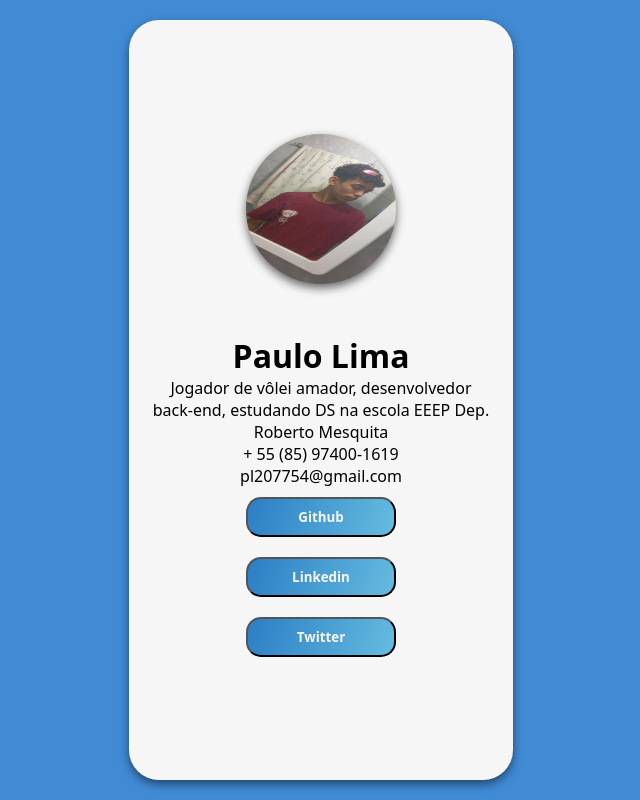
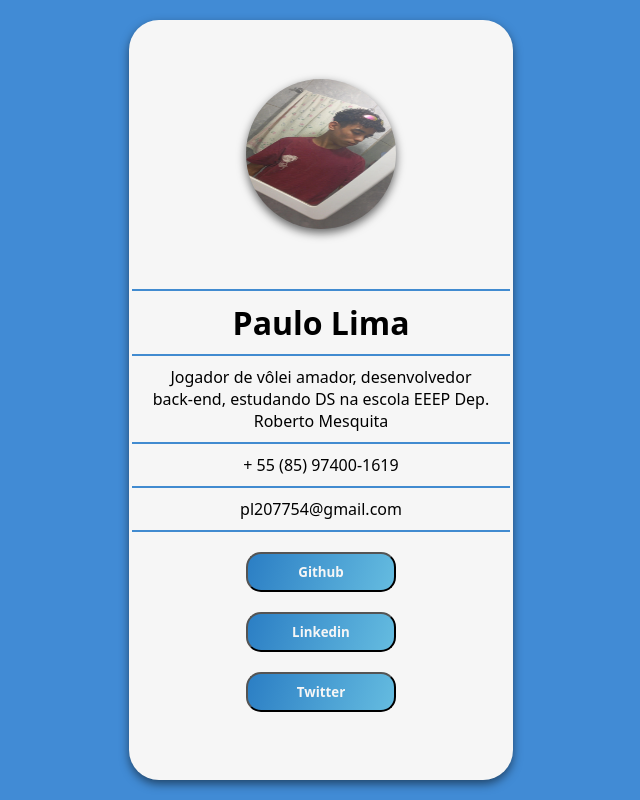
Before and after one commit to PauloLima4/projeto3-criando-um-componente-profile, a React (Vite) app: page / in a window 1280 px wide. Shown: the whole page, without its empty margins (319-959 px from the left). Built offline with nearby package versions, Linux system fonts and the light colour scheme.

Commit message:
Update index.jsx

```diff
--- a/src/components/Profile/index.jsx
+++ b/src/components/Profile/index.jsx
@@ -5,14 +5,18 @@ export default function Profile(props){
         <div className={styles.container}>
             {/* imagem do usuário */}
             <img src={props.img} />
-
+            <hr />
             {/* nome do usuário */}
             <h1>{props.name}</h1>
 
             {/* parágrafos de contato */}
+            <hr />
             <p>{props.bio}</p>
+            <hr />
             <p>{props.phone}</p>
+            <hr />
             <p>{props.email}</p>
+            <hr />
 
             {/* botões de contato */}
             <button><a href={props.githubUrl}>Github</a></button>
```
